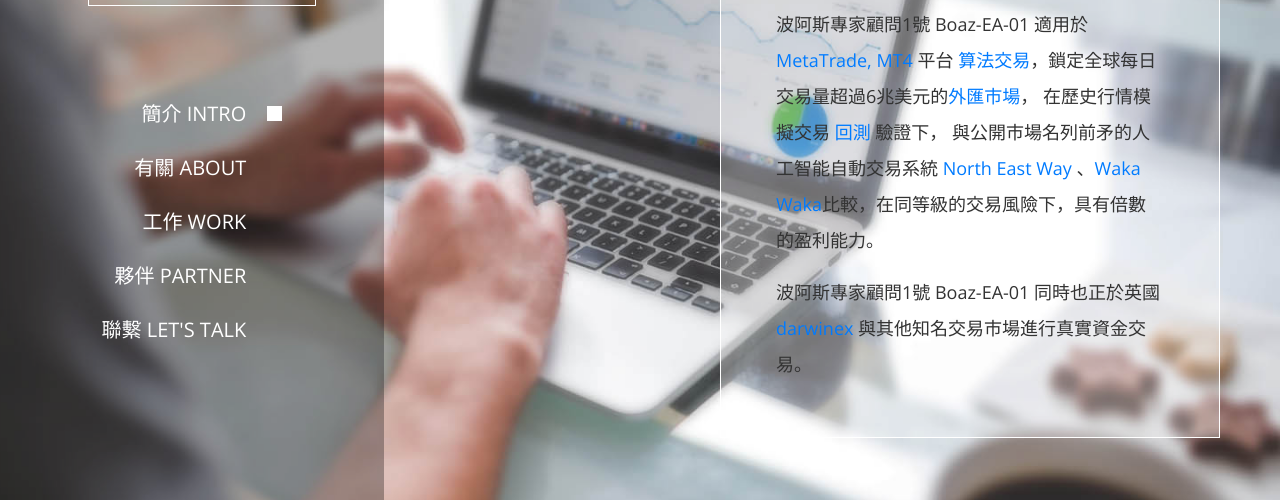
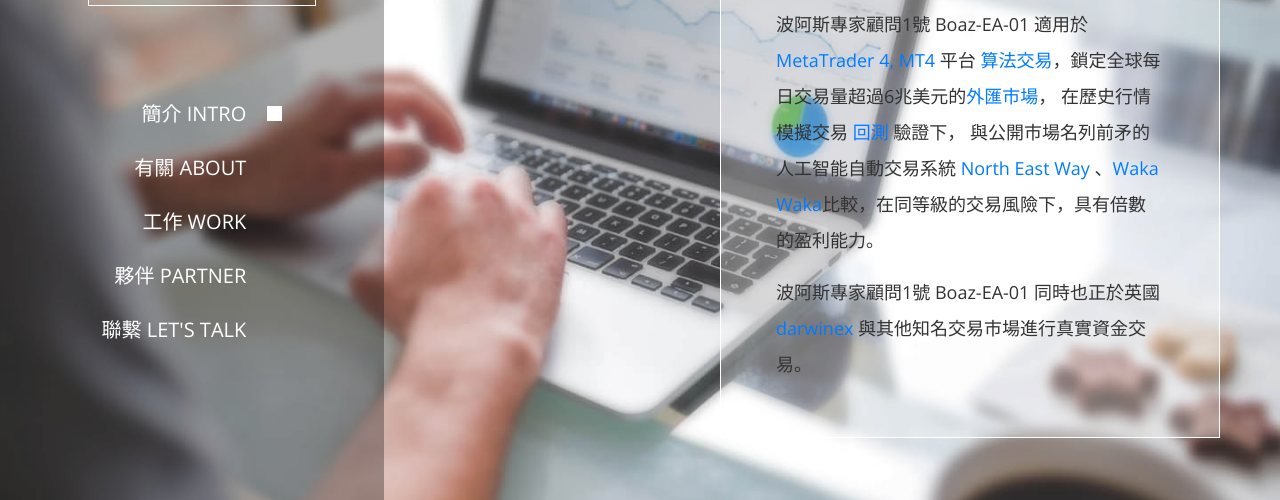
Before and after one commit to boazea01/boazea01.github.io, a plain HTML site: page index.html in a window 1280 px wide. Shown: the part 245-745 px from the top of the page. Drawn offline with nearby package versions, Linux system fonts and the light colour scheme.

Commit message:
22/09/22
6th

```diff
--- a/index.html
+++ b/index.html
@@ -101,7 +101,7 @@
                     <div class="tm-bg-white-transparent tm-intro">
                         <h2 class="tm-section-title mb-5 text-uppercase tm-color-primary">簡介 Introducing Boaz-EA-01</h2>
                         <p class="tm-color-gray">
-                          波阿斯專家顧問1號 Boaz-EA-01 適用於 <a href="https://en-m-wikipedia-org.translate.goog/wiki/MetaTrader_4?_x_tr_sl=auto&_x_tr_tl=zh-TW&_x_tr_hl=zh-TW&_x_tr_pto=wapp" target="_blank" >MetaTrade, MT4</a> 平台 <a href="https://zh.wikipedia.org/wiki/%E7%AE%97%E6%B3%95%E4%BA%A4%E6%98%93" target="_blank" >算法交易</a>，鎖定全球每日交易量超過6兆美元的<a href="https://zh.wikipedia.org/zh-tw/%E5%A4%96%E6%B1%87%E5%B8%82%E5%9C%BA" target="_blank" >外匯市場</a>，
+                          波阿斯專家顧問1號 Boaz-EA-01 適用於 <a href="https://en-m-wikipedia-org.translate.goog/wiki/MetaTrader_4?_x_tr_sl=auto&_x_tr_tl=zh-TW&_x_tr_hl=zh-TW&_x_tr_pto=wapp" target="_blank" >MetaTrader 4, MT4</a> 平台 <a href="https://zh.wikipedia.org/wiki/%E7%AE%97%E6%B3%95%E4%BA%A4%E6%98%93" target="_blank" >算法交易</a>，鎖定全球每日交易量超過6兆美元的<a href="https://zh.wikipedia.org/zh-tw/%E5%A4%96%E6%B1%87%E5%B8%82%E5%9C%BA" target="_blank" >外匯市場</a>，
 						  在歷史行情模擬交易 <a href="https://en-m-wikipedia-org.translate.goog/wiki/Backtesting?_x_tr_sl=auto&_x_tr_tl=zh-TW&_x_tr_hl=zh-TW&_x_tr_pto=wapp" target="_blank" >回測</a> 驗證下，
                           與公開市場名列前矛的人工智能自動交易系統 <a href="https://www.mql5.com/zh/market/product/52106?source=Site+Main+Rating006#description" target="_blank" >North East Way</a>
 						  、<a href="https://www.mql5.com/zh/market/product/70283?source=Site+Search#description" target="_blank" >Waka Waka</a>比較，在同等級的交易風險下，具有倍數的盈利能力。
```
